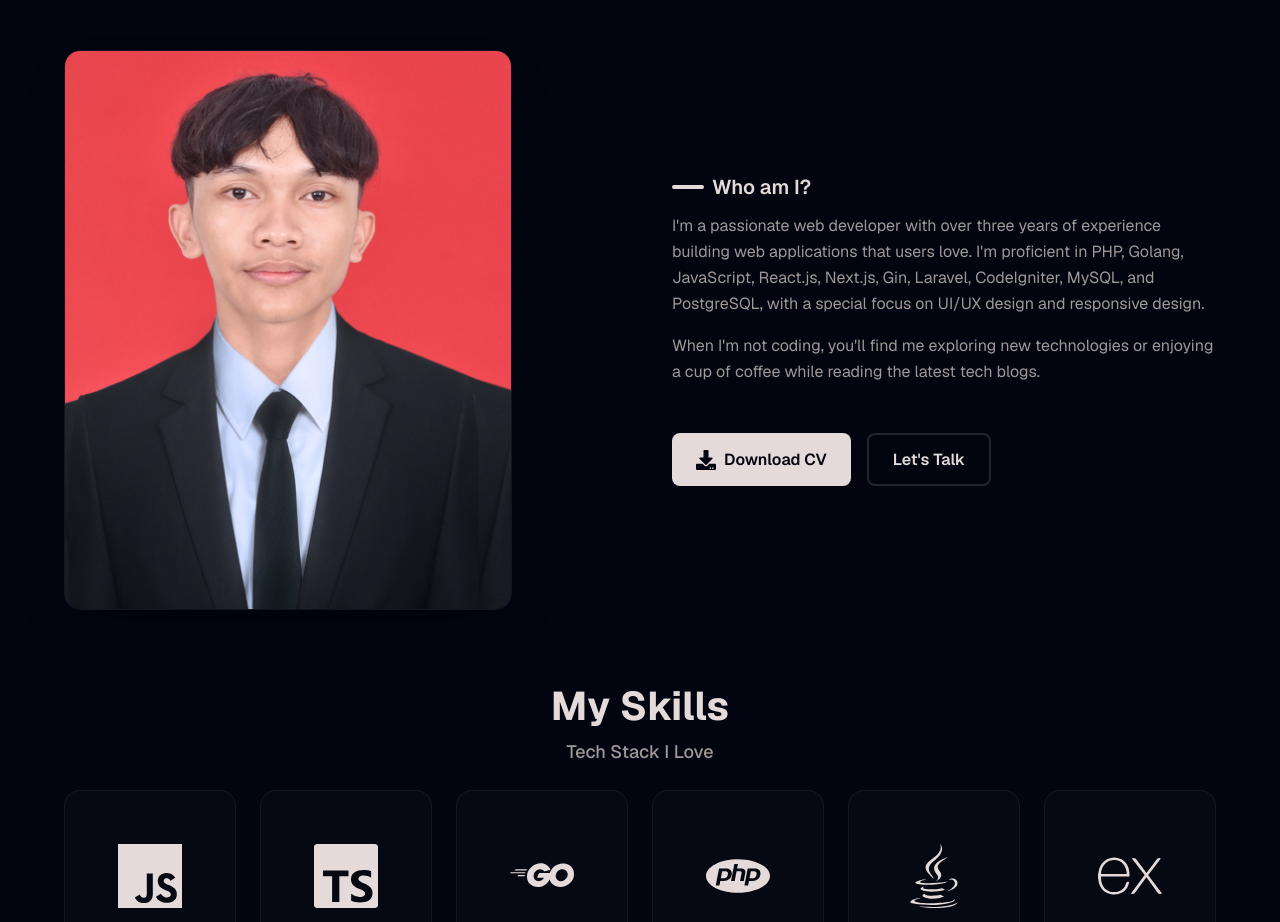
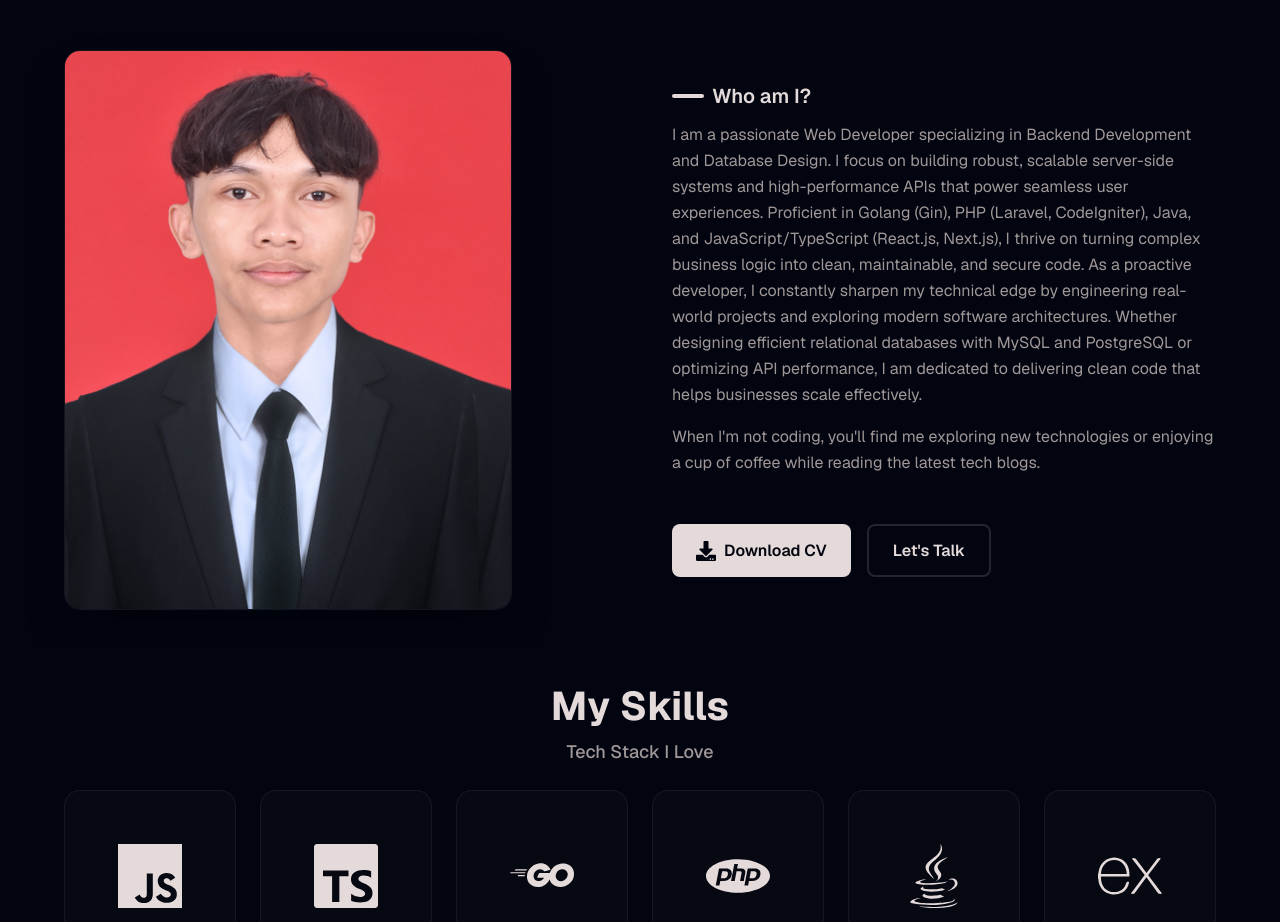
Before and after one commit to Afaandii/my-portfolio, a Next.js app: page / in a window 1280 px wide. Shown: the part 920-1842 px from the top of the page. Built offline with nearby package versions, Linux system fonts and the light colour scheme.

Commit message:
content: change about me teks

```diff
--- a/src/data/portfolioData.ts
+++ b/src/data/portfolioData.ts
@@ -17,9 +17,10 @@ export const personalInfo = {
 };
 
 export const aboutMe = {
-  bio: `I'm a passionate web developer with over three years of experience building web applications that users love. I'm proficient in PHP, Golang, JavaScript, React.js, Next.js, Gin, Laravel, CodeIgniter, MySQL, and PostgreSQL, with a special focus on UI/UX design and responsive design.
+  bio: `I am a passionate Web Developer specializing in Backend Development and Database Design. I focus on building robust, scalable server-side systems and high-performance APIs that power seamless user experiences. Proficient in Golang (Gin), PHP (Laravel, CodeIgniter), Java, and JavaScript/TypeScript (React.js, Next.js), I thrive on turning complex business logic into clean, maintainable, and secure code.
+  As a proactive developer, I constantly sharpen my technical edge by engineering real-world projects and exploring modern software architectures. Whether designing efficient relational databases with MySQL and PostgreSQL or optimizing API performance, I am dedicated to delivering clean code that helps businesses scale effectively.
 
-When I'm not coding, you'll find me exploring new technologies or enjoying a cup of coffee while reading the latest tech blogs.`,
+  When I'm not coding, you'll find me exploring new technologies or enjoying a cup of coffee while reading the latest tech blogs.`,
 };
 
 export const skills = {
```
